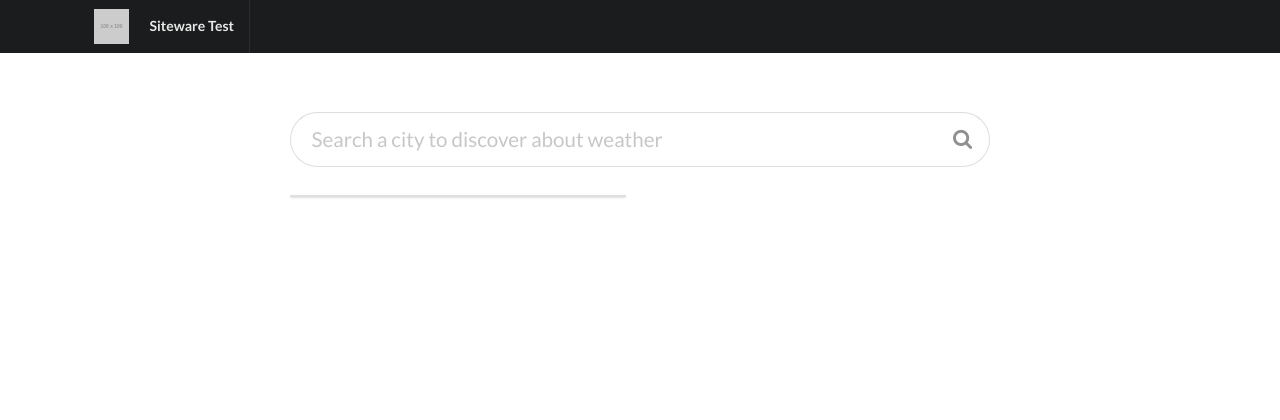
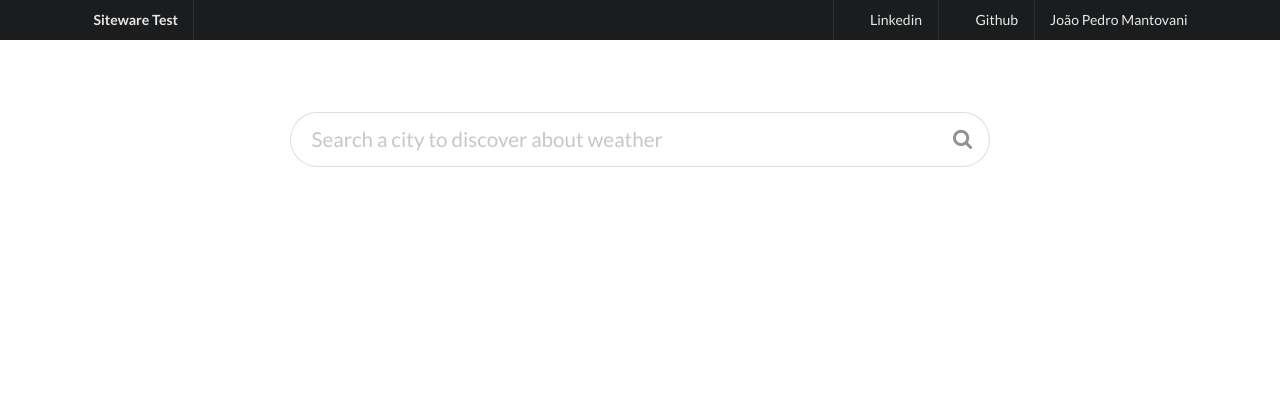
Before and after one commit to lucaskatayama/siteware-teste-tecnico, a Laravel app: page / in a window 1280 px wide. Shown: the top 420 px of the page. Run offline with Laravel 8, Linux system fonts and the light colour scheme; some libraries are stand-ins or nearby versions; some web fonts are replaced.

Commit message:
Finished

```diff
--- a/resources/views/components/favorites.blade.php
+++ b/resources/views/components/favorites.blade.php
@@ -1,4 +1,4 @@
-<div class="ui fluid segments" id="favorite-segment">
+<div class="ui fluid segments hidden" id="favorite-segment">
 
 </div>
 
--- a/resources/views/index.blade.php
+++ b/resources/views/index.blade.php
@@ -21,9 +21,20 @@
 <div class="ui fixed inverted menu">
     <div class="ui container">
         <a href="#" class="header item">
-            <img class="logo" src="https://www.placehold.it/100x100">
             Siteware Test
         </a>
+
+        <div class="right menu">
+            <a target="_blank" href="https://www.linkedin.com/in/joaomantovani" class="item">
+                <i class="linkedin icon"></i> Linkedin
+            </a>
+            <a target="_blank" href="https://github.com/joaomantovani" class="item">
+                <i class="github icon"></i> Github
+            </a>
+            <span class="item">
+                João Pedro Mantovani
+            </span>
+        </div>
     </div>
 </div>
 
@@ -48,16 +59,6 @@
 
 </div>
 
-{{--<div class="ui inverted vertical footer segment">--}}
-    {{--<div class="ui center aligned container">--}}
-        {{--<img src="https://www.placehold.it/100x100" class="ui centered mini image">--}}
-        {{--<div class="ui horizontal inverted small divided link list">--}}
-            {{--<a class="item" href="#">João Pedro Mantovani</a>--}}
-            {{--<a class="item" href="#">Github</a>--}}
-            {{--<a class="item" href="#">Linkedin</a>--}}
-        {{--</div>--}}
-    {{--</div>--}}
-{{--</div>--}}
 <script
         src="https://code.jquery.com/jquery-3.3.1.min.js"
         integrity="sha256-FgpCb/KJQlLNfOu91ta32o/NMZxltwRo8QtmkMRdAu8="
```
Also changed, not shown: public/js/favoriteAdd.js (+12 -0 lines).
